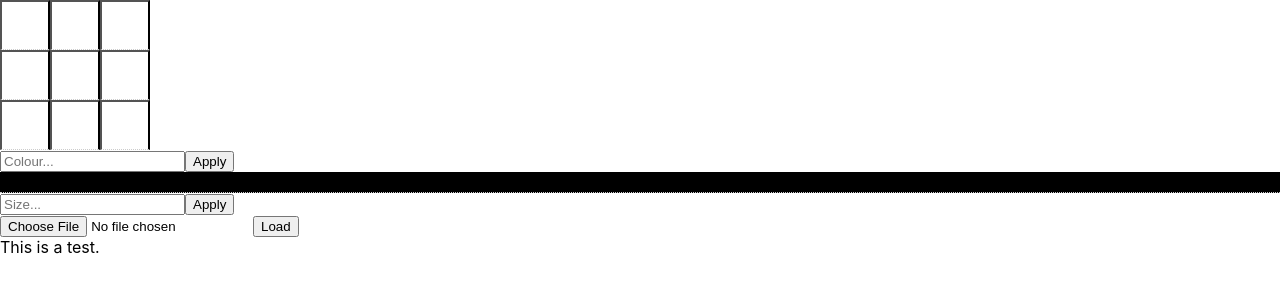
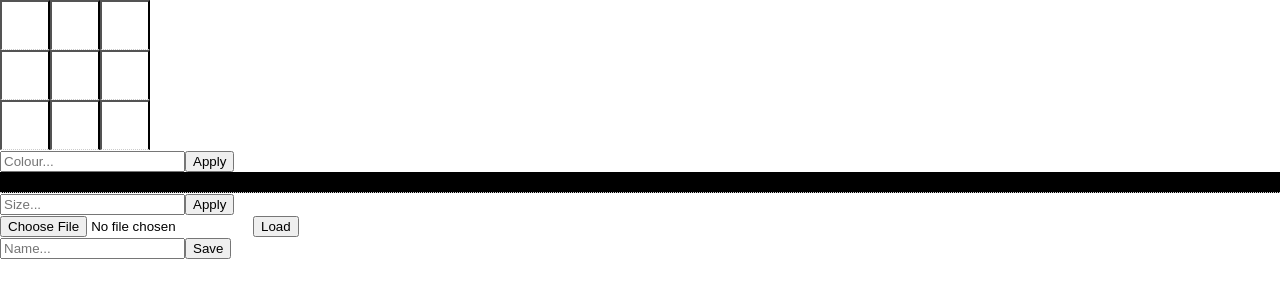
Before and after one commit to TombBuster/pixel-art, a React (Create React App) app: page / in a window 1280 px wide. Shown: the top 300 px of the page. Built offline with nearby package versions, Linux system fonts and the light colour scheme.

Commit message:
Added save feature

```diff
--- a/src/App.js
+++ b/src/App.js
@@ -5,6 +5,7 @@ import Grid from './components/Grid';
 import ColourChange from './components/ColourChange';
 import GridSizeChange from './components/GridSizeChange';
 import LoadArt from './components/LoadArt';
+import SaveArt from './components/SaveArt';
 
 import grid from './grid.json';
 import './App.css';
@@ -15,8 +16,7 @@ class App extends Component {
     colour: 'red',
     columns: '4',
     //rows: '3',
-    grid: grid ,
-    test: 'This is a test.'
+    grid: grid
   }
 
 
@@ -72,7 +72,7 @@ class App extends Component {
                   <ColourChange onColourChange={this.colourChange} />
                   <GridSizeChange onSizeChange={this.sizeChange} />
                   <LoadArt loadFile={this.loadFile} />
-                  <div>{ this.state.test }</div>
+                  <SaveArt grid={this.state.grid} />
                 </React.Fragment>
               )} />
 
--- a/src/components/LoadArt.js
+++ b/src/components/LoadArt.js
@@ -10,8 +10,9 @@ class LoadArt extends Component {
 
         var textPromise = file_to_read.text()
         textPromise.then(text => {
-
+            console.log(text)
             var testrun = JSON.parse(text)
+            console.log(testrun)
             var col = Math.sqrt(testrun.length)
             this.props.loadFile(col, testrun)
 
--- /dev/null
+++ b/src/components/SaveArt.js
@@ -0,0 +1,39 @@
+import React, { Component } from 'react'
+
+class SaveArt extends Component {
+
+
+    onClick = () => {
+
+        var gridData = this.props.grid;
+        console.log(gridData)
+        var json = JSON.stringify(gridData);
+        console.log(json)
+        var blob = new Blob([json], {type: "application/json"});
+        console.log(blob)
+        var url  = URL.createObjectURL(blob);
+        var dbutt = this.refs.downloadButton
+        dbutt.href = url
+        dbutt.download = this.refs.saveAs.value;
+
+
+    }
+
+
+
+
+
+    render() {
+        return (
+
+            <div>
+                <a ref="downloadButton" >
+                    <input type="text" ref="saveAs" placeholder="Name..."></input>
+                    <button ref="downloadButton" onClick={this.onClick}>Save</button>
+                    </a>
+            </div>
+        )
+    }
+}
+
+export default SaveArt
```
